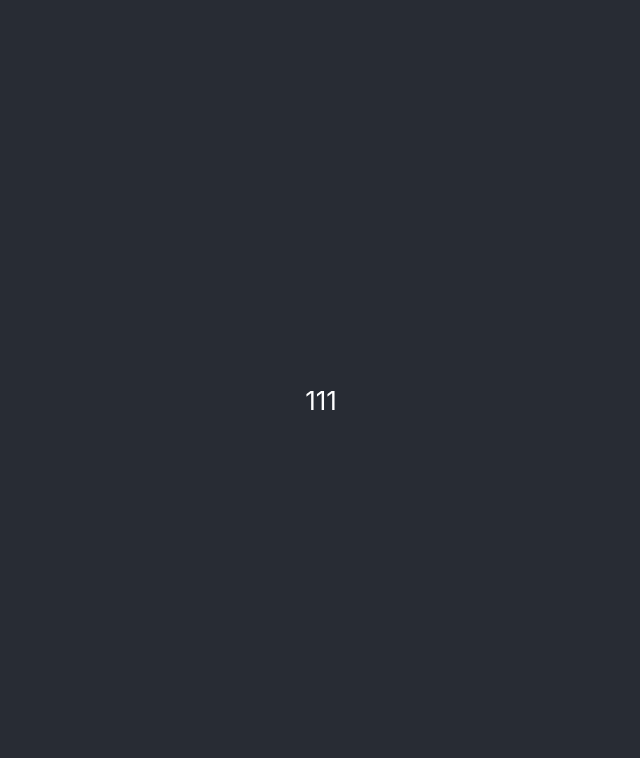
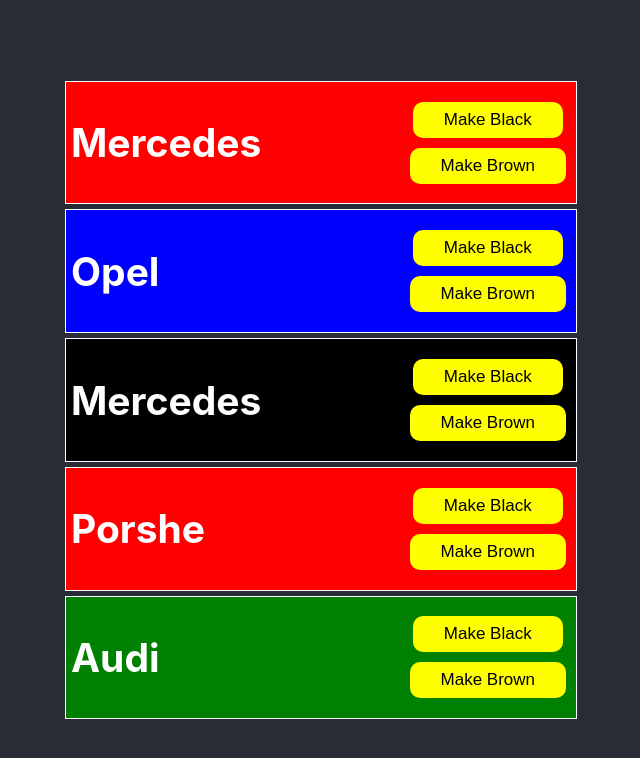
Before and after one commit to A-Kija/react, a React (Create React App) app: page / in a window 1280 px wide. Shown: the top 758 px of the page, without its empty margins (319-959 px from the left). Built offline with nearby package versions, Linux system fonts and the light colour scheme.

Commit message:
reducer 2

```diff
--- a/src/App.css
+++ b/src/App.css
@@ -178,3 +178,39 @@
     flex-direction: column;
     margin-right: 44px;
 }
+
+li.car-li {
+    display: flex;
+    width: 500px;
+    justify-content: space-between;
+    align-items: center;
+    border: 1px solid white;
+    margin: 5px;
+    padding: 5px;
+}
+
+ul.car-ul {
+    border: none;
+}
+
+li.car-li .buttons {
+    display: flex;
+    justify-content: space-between;
+    align-items: center;
+    flex-direction: column;
+}
+
+li.car-li .buttons button {
+    margin: 5px;
+    min-width: 150px;
+    background-color: yellow;
+    border-radius: 10px;
+    border: none;
+    display: inline-block;
+    cursor: pointer;
+    font-size: 17px;
+    padding: 8px 31px;
+    text-decoration: none;
+    outline: none;
+    color: black;
+}
--- a/src/components/CarBox.jsx
+++ b/src/components/CarBox.jsx
@@ -1,4 +1,4 @@
-import {INCREASE, DECREASE} from '../constants';
+// import {INCREASE, DECREASE} from '../constants';
     // (count, actionPlus1) => newCount
 
     // const counterReducer = (count, actionPlus1) => {
@@ -15,7 +15,7 @@
     //     return count; // <------- turi kazka grazinti, kas patampa nauju state
     // }
 
-    const action = {type: INCREASE, payload: 5}
+    // const action = {type: INCREASE, payload: 5}
 
     // const counterReducer = (state, action) => {
     //     switch (action.type) {
@@ -25,23 +25,40 @@
     //     }
     // }
 
-    const state = {count: 0};
+    // const state = {count: 0};
 
-    const counterReducer = (state, action) => {
-        switch (action.type) {
-            case INCREASE: return {...state, count: state.count + action.payload};
-            case DECREASE: return {...state, count: state.count - action.payload};
-            default: return state;
-        }
-    }
+    // const counterReducer = (state, action) => {
+    //     switch (action.type) {
+    //         case INCREASE: return {...state, count: state.count + action.payload};
+    //         case DECREASE: return {...state, count: state.count - action.payload};
+    //         default: return state;
+    //     }
+    // }
+
+import initCars from '../shared/cars';
+import { useReducer } from 'react';
+import carReducer from '../reducers/carReducer';
+import {MAKE_BLACK, MAKE_BROWN} from '../constants';
+
+const CarBox = () => {
 
 
+const [cars, dispatch] = useReducer(carReducer, initCars);
 
-const CarBox = ({boxStyle}) => {
+
     return (
-      <span style={boxStyle}>
-        111
-      </span>
+        <ul className="car-ul">
+            {cars.map(car => (
+                <li className="car-li" key={car.id} style={{background:car.color}}>
+                    <h2>{car.maker}</h2>
+                    <div className="buttons">
+                        <button onClick={()=>dispatch({type:MAKE_BLACK, payload:{id:car.id}})}>Make Black</button>
+                        <button onClick={()=>dispatch({type:MAKE_BROWN, payload:{id:car.id}})}>Make Brown</button>
+                    </div>
+                </li>
+            ))
+            }
+        </ul>
     );
   }
 
--- a/src/constants/index.js
+++ b/src/constants/index.js
@@ -1,3 +1,6 @@
 // action constants
 export const INCREASE = 'INCREASE';
 export const DECREASE = 'DECREASE';
+
+export const MAKE_BLACK = 'MAKE_BLACK';
+export const MAKE_BROWN = 'MAKE_BROWN';
--- /dev/null
+++ b/src/reducers/carReducer.js
@@ -0,0 +1,25 @@
+import { MAKE_BLACK, MAKE_BROWN } from "../constants";
+
+const carReducer = (state, action) => {
+    switch (action.type) {
+        case MAKE_BLACK:
+            return state.map(car => {
+                if (car.id === action.payload.id) {
+                    return {...car, color: 'black' };
+                } else {
+                    return car;
+                }
+            });
+        case MAKE_BROWN:
+            return state.map(car => {
+                if (car.id === action.payload.id) {
+                    return {...car, color: 'brown' };
+                } else {
+                    return car;
+                }
+            });
+        default:
+            return state;
+    }
+}
+export default carReducer;
--- /dev/null
+++ b/src/shared/cars.js
@@ -0,0 +1,31 @@
+const cars = [{
+        id: 45,
+        maker: 'Mercedes',
+        color: 'red'
+    },
+    {
+        id: 47,
+        maker: 'Opel',
+        color: 'blue'
+    },
+    {
+        id: 25,
+        maker: 'Mercedes',
+        color: 'black'
+    },
+    {
+        id: 31,
+        maker: 'Porshe',
+        color: 'red'
+    },
+    {
+        id: 7,
+        maker: 'Audi',
+        color: 'green'
+    }
+
+
+];
+
+
+export default cars;
```
